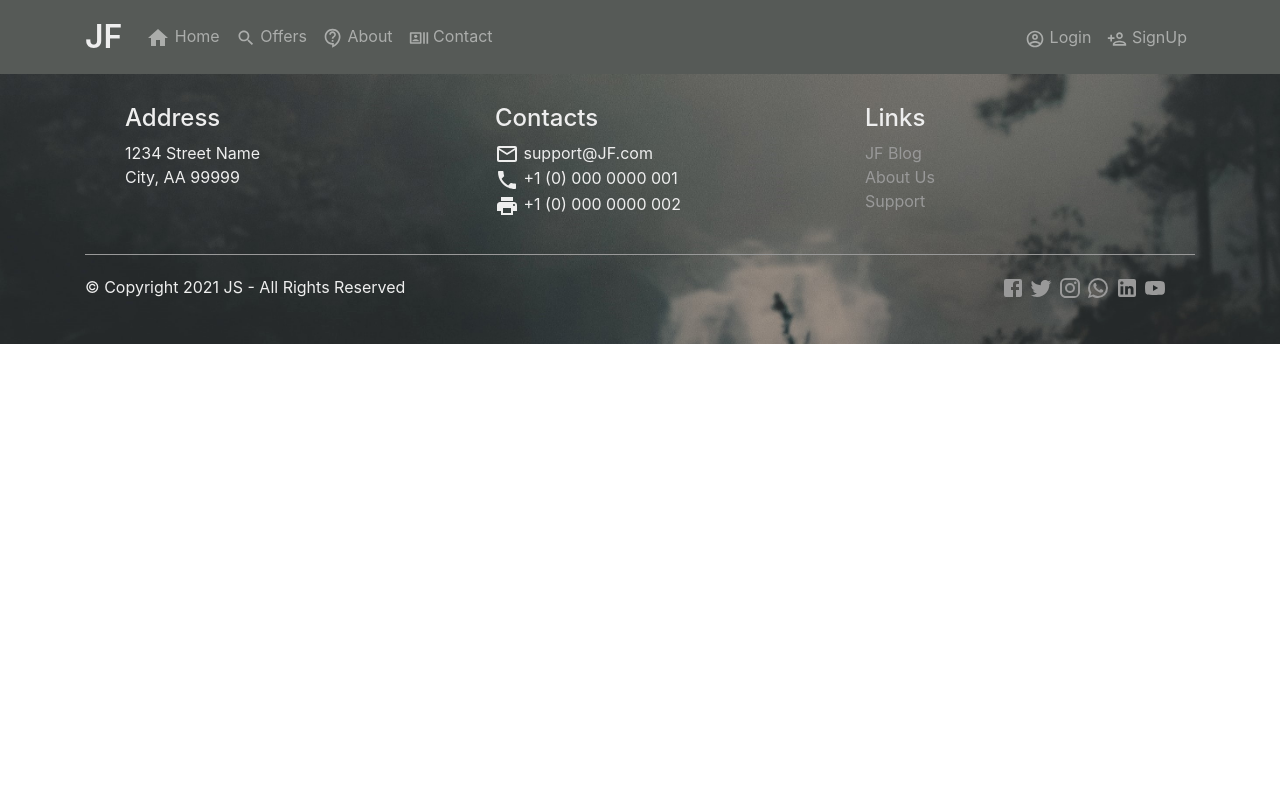
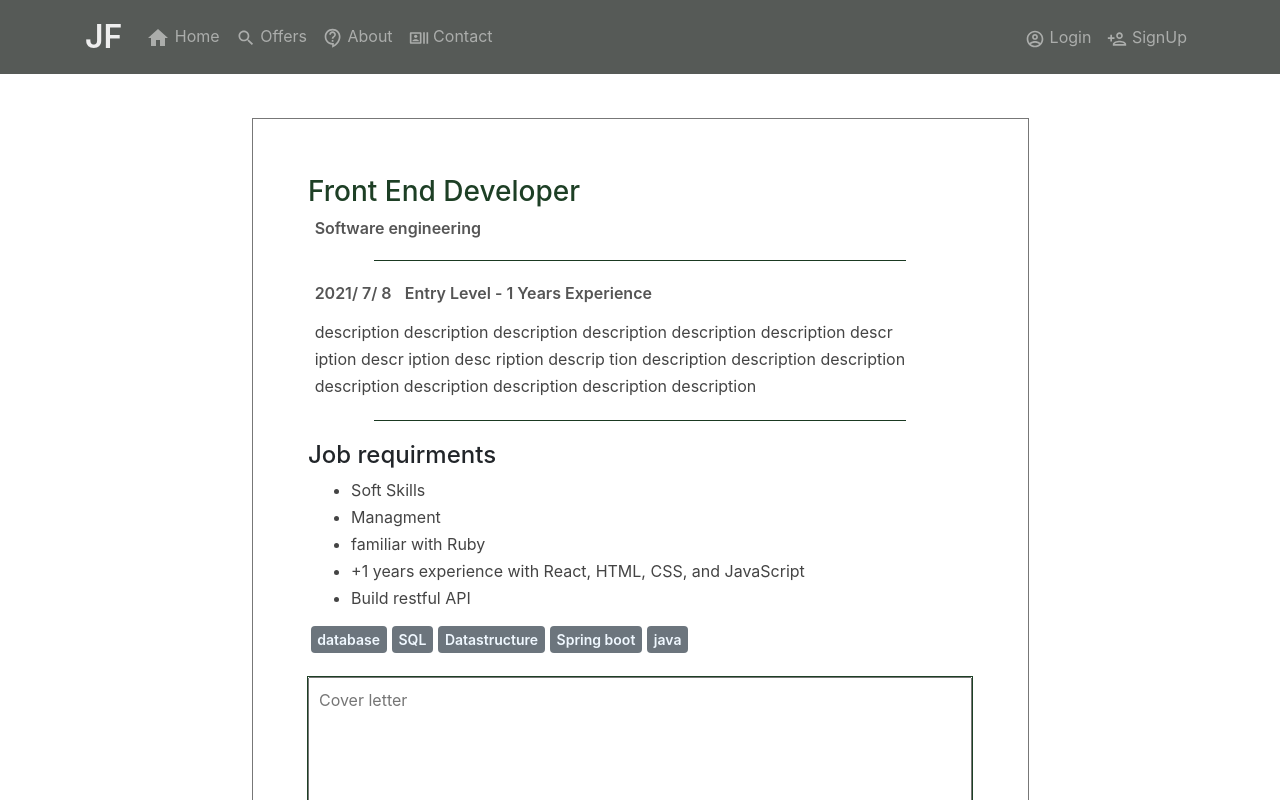
Before and after one commit to muhammadmb/JobFinder, a React (Create React App) app: page /offer in a window 1280 px wide. Shown: the top 800 px of the page. Built offline with nearby package versions, Linux system fonts and the light colour scheme.

Commit message:
design Offer Page

```diff
--- a/src/App.css
+++ b/src/App.css
@@ -36,3 +36,17 @@
     transform: rotate(360deg);
   }
 }
+
+.skills{
+  margin: 2%;
+}
+
+.skills .badge{
+  margin: 0 .4%;
+  padding: 1%;
+  color: aliceblue;
+  cursor: pointer;
+}
+.skills .badge:hover{
+  background-color: #52595e;
+}
--- a/src/App.js
+++ b/src/App.js
@@ -7,6 +7,7 @@ import LoginForm from './Components/LoginForm/LoginForm';
 import Home from './Pages/Home/Home';
 import Signup from './Components/Signup/Signup';
 import Offers from './Pages/Offers/Offers';
+import OfferPage from './Pages/OfferPage/OfferPage';
 
 function App() {
   return (
@@ -19,6 +20,7 @@ function App() {
         <Route exact path = "/login" component = {LoginForm}/>
         <Route exact path = "/signup" component = {Signup}/>
         <Route exact path = "/offers" component = {Offers}/>
+        <Route exact path = "/offer" component = {OfferPage}/>
         <Footer/>
       </BrowserRouter>
     </div>
--- a/src/Components/JobOffer/JobOffer.js
+++ b/src/Components/JobOffer/JobOffer.js
@@ -1,13 +1,13 @@
 import React from 'react';
 import './JobOfferStyle.css';
 import { Link } from 'react-router-dom';
-import PlaceIcon from '@material-ui/icons/Place';
 
 const JobOffer = () =>{
 
     return(
         <div className="container jobOfferComponent">
             <h3><Link to="/offer" className="link">Fornt End Developer</Link></h3>
+            <span>Entry Level - 0 Years Experience</span>
             <p>description description description description description description descr iption descr iption desc ription descrip tion description description description description description description description description  </p>
             <div className="skills">
                 <span className="badge badge-secondary">database</span>
@@ -16,7 +16,7 @@ const JobOffer = () =>{
                 <span className="badge badge-secondary">Spring boot</span>
                 <span className="badge badge-secondary">java</span>
             </div>
-            <div className="country"><PlaceIcon style={{fontSize: 19}}/> United states</div>
+            <div className="country">United states - New York</div>
         </div>
     );
 }
--- a/src/Components/JobOffer/JobOfferStyle.css
+++ b/src/Components/JobOffer/JobOfferStyle.css
@@ -20,17 +20,6 @@
     color: #333;
 }
 
-.jobOfferComponent .skills{
-    margin: 2%;
-}
-
-.jobOfferComponent .skills .badge{
-    margin: 0 .4%;
-    padding: 1%;
-}
-.jobOfferComponent .skills .badge:hover{
-    background-color: #52595e;
-}
 
 .jobOfferComponent .country{
     margin: 3% 2% 0;
--- /dev/null
+++ b/src/Pages/OfferPage/OfferPage.js
@@ -0,0 +1,44 @@
+import React from 'react';
+import './OfferPageStyle.css';
+
+const OfferPage = () =>{
+
+    return(
+        <div className="container">
+            <div className ="offerDetails">
+                <h3>Front End Developer</h3>
+                <span>Software engineering</span>
+                <hr/>
+                <span>2021/ 7/ 8</span>
+                <span>Entry Level - 1 Years Experience</span>
+
+                <p>description description description description description description descr iption descr iption desc ription descrip tion description description description description description description description description</p>
+                <hr/>
+
+                <h4>Job requirments</h4>
+                <ul>
+                    <li>Soft Skills</li>
+                    <li>Managment</li>
+                    <li>familiar with Ruby</li>
+                    <li>+1 years experience with React, HTML, CSS, and JavaScript</li>
+                    <li>Build restful API</li>
+                </ul>
+                <div className="skills">
+                    <span className="badge badge-secondary">database</span>
+                    <span className="badge badge-secondary">SQL</span>
+                    <span className="badge badge-secondary">Datastructure</span>
+                    <span className="badge badge-secondary">Spring boot</span>
+                    <span className="badge badge-secondary">java</span>
+                </div>
+
+                <textarea className="CoverLetter" placeholder="Cover letter"/>
+
+                <a href=""><button className="btn btn-primary"> Apply </button></a>
+
+            </div>
+        </div>
+    );
+
+}
+
+export default OfferPage;
--- /dev/null
+++ b/src/Pages/OfferPage/OfferPageStyle.css
@@ -0,0 +1,69 @@
+.offerDetails {
+    margin: 4% 15%;
+    text-align: left;
+    width: 70%;
+    border: 1px #777 solid;
+    padding: 5%;
+}
+
+.offerDetails > h3{
+    color:#1d3f25;
+}
+.offerDetails hr{
+    background-color: #1d3f25;
+    width: 80%;
+    margin: 3% auto;
+}
+.offerDetails span{
+    margin: 1%;
+    font-weight: 600;
+    color: #555;
+}
+.offerDetails p{
+    line-height: 1.7;
+    width: 90%;
+    margin: 2% 0 2% 1%;
+    color: #444;
+}
+.offerDetails ul li{
+    color: #444;
+    font-size: 16px;
+    margin: .5%;
+}
+
+.offerDetails .skills{
+    margin: 2% 0;
+}
+
+.offerDetails .skills span{
+    font-size: 14px;
+}
+.offerDetails textarea{
+    margin: 1.5% 0;
+    width: 100%;
+    padding: 1.5%;
+    height: 200px;
+    outline: 1px #1d3f25 solid;
+}
+
+.offerDetails .btn{
+    width: 20%;
+    margin: 1% 38%;
+}
+
+@media (max-width: 767px){ /* phone screen */
+
+
+}
+@media (max-width: 991px){ /* small screen */
+
+
+    .offerDetails {
+        margin: 4% 1%;
+        width: 100%;
+    }
+    .offerDetails p{
+        width: 100%;
+    }
+
+}
--- a/src/Pages/Offers/Offers.js
+++ b/src/Pages/Offers/Offers.js
@@ -5,6 +5,7 @@ import './OffersStyle.css';
 const Offers = () =>{
 
     return(
+        <div className="OffersMain">
             <div className="container">
                 <nav>
                     <div className="nav nav-tabs" id="nav-tab" role="tablist">
@@ -34,6 +35,8 @@ const Offers = () =>{
                     </div>
                 </div>
             </div>
+        </div>
+
     );
 
 }
--- a/src/Pages/Offers/OffersStyle.css
+++ b/src/Pages/Offers/OffersStyle.css
@@ -1,3 +1,7 @@
+.OffersMain{
+    background-color: #F1F2F4;
+}
+
 .nav-tabs .nav-item {
     color: #739e7e;
     font-size: 20px;
```
Lines whose indentation alone changed are shown as unchanged.
